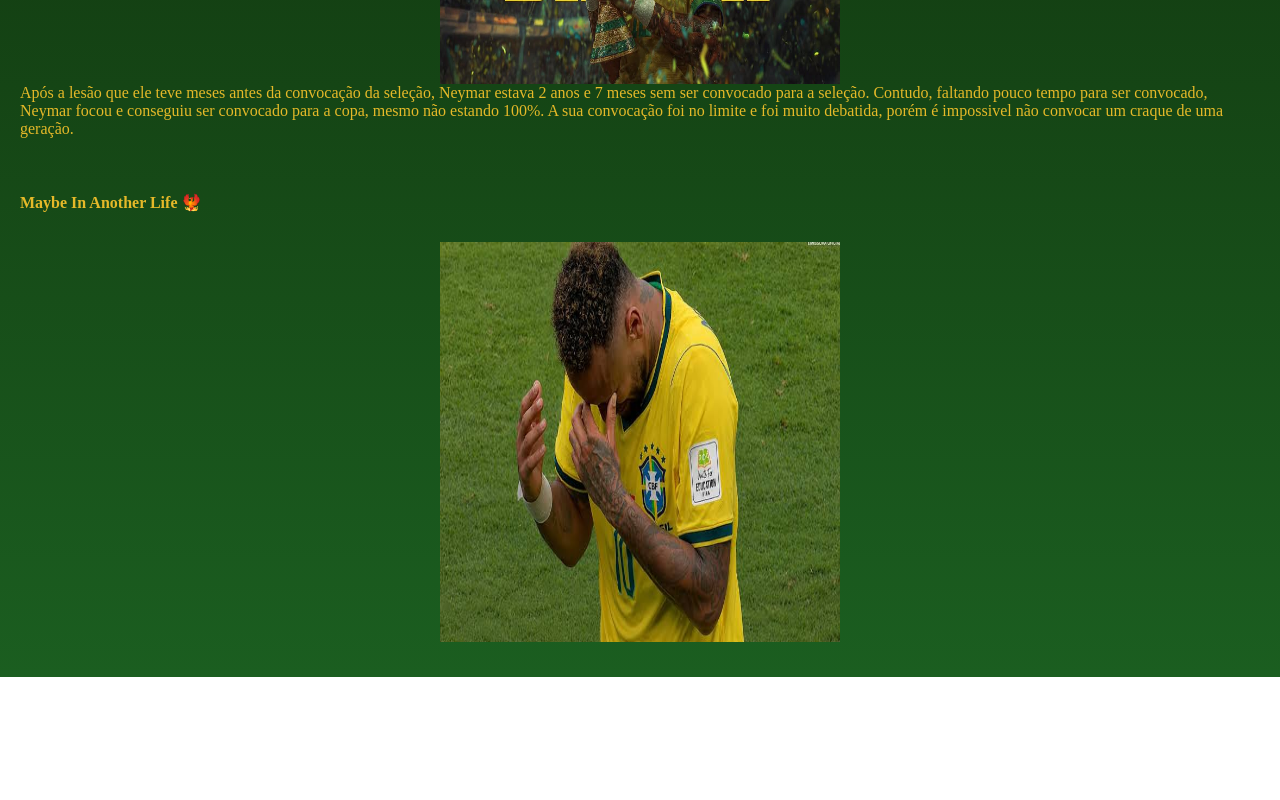
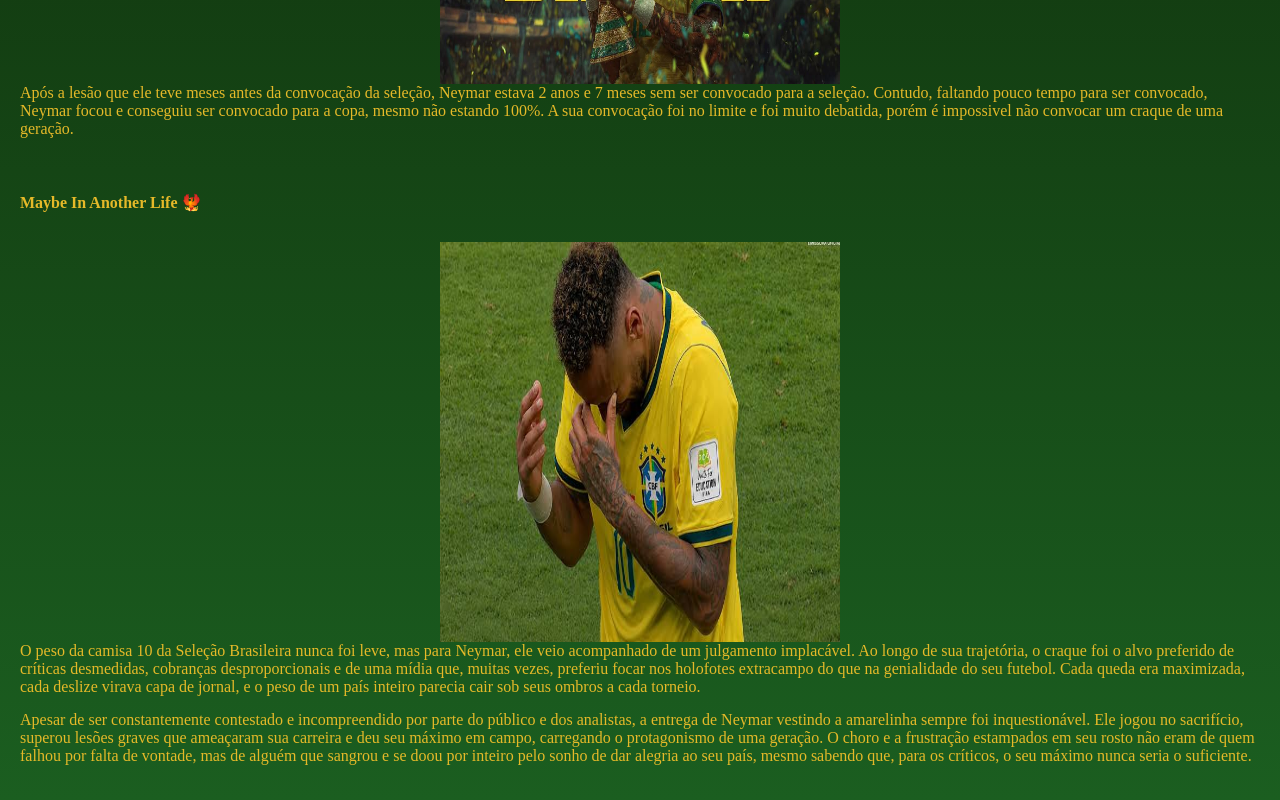
Before and after one commit to wneymar/primeiro-, a plain HTML site: page index.html in a window 1280 px wide. Shown: the part 1740-2540 px from the top of the page. Before the commit the page ends 2417 px from the top, so only its background shows below. Drawn offline with Linux system fonts and the light colour scheme.

Commit message:
finalmente

```diff
--- a/index.html
+++ b/index.html
@@ -104,7 +104,9 @@
         <h4> Maybe In Another Life &#128038;&#8205;&#128293;</h4>
         <img src="67 aura.jpg" alt="">
 
-        <p> </p>
+        <p>O peso da camisa 10 da Seleção Brasileira nunca foi leve, mas para Neymar, ele veio acompanhado de um julgamento implacável. Ao longo de sua trajetória, o craque foi o alvo preferido de críticas desmedidas, cobranças desproporcionais e de uma mídia que, muitas vezes, preferiu focar nos holofotes extracampo do que na genialidade do seu futebol. Cada queda era maximizada, cada deslize virava capa de jornal, e o peso de um país inteiro parecia cair sob seus ombros a cada torneio. </p>
+
+        <p>Apesar de ser constantemente contestado e incompreendido por parte do público e dos analistas, a entrega de Neymar vestindo a amarelinha sempre foi inquestionável. Ele jogou no sacrifício, superou lesões graves que ameaçaram sua carreira e deu seu máximo em campo, carregando o protagonismo de uma geração. O choro e a frustração estampados em seu rosto não eram de quem falhou por falta de vontade, mas de alguém que sangrou e se doou por inteiro pelo sonho de dar alegria ao seu país, mesmo sabendo que, para os críticos, o seu máximo nunca seria o suficiente. </p>
 
 
     </main>
```
